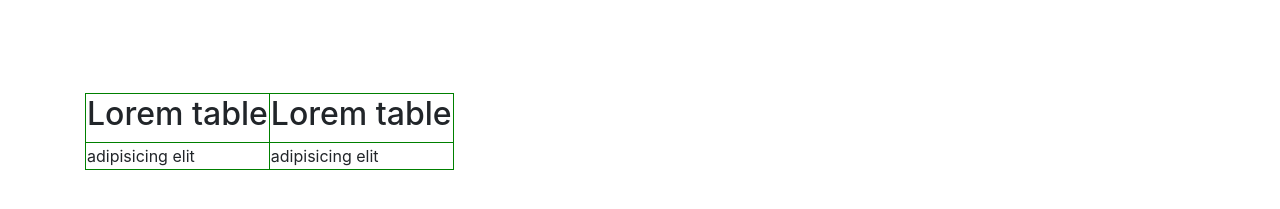
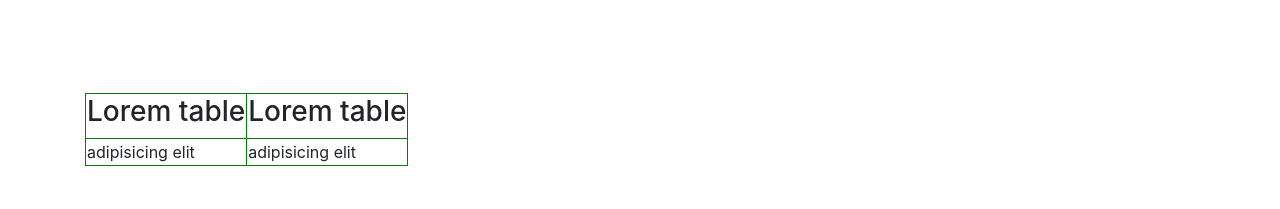
Before and after one commit to soulhax/kv, a plain HTML site: page index.html in a window 1280 px wide. Shown: the part 543-752 px from the top of the page. Drawn offline with nearby package versions, Linux system fonts and the light colour scheme.

Commit message:
Update index.html

```diff
--- a/index.html
+++ b/index.html
@@ -49,8 +49,8 @@
     <div class="container pb-6">
         <table>
           <tr>
-            <th><h2>Lorem table</h2></th>
-            <th><h2>Lorem table</h2></th>
+            <th><h3>Lorem table</h3></th>
+            <th><h3>Lorem table</h3></th>
           </tr>
           <tr>
             <td>adipisicing elit</td>
```
